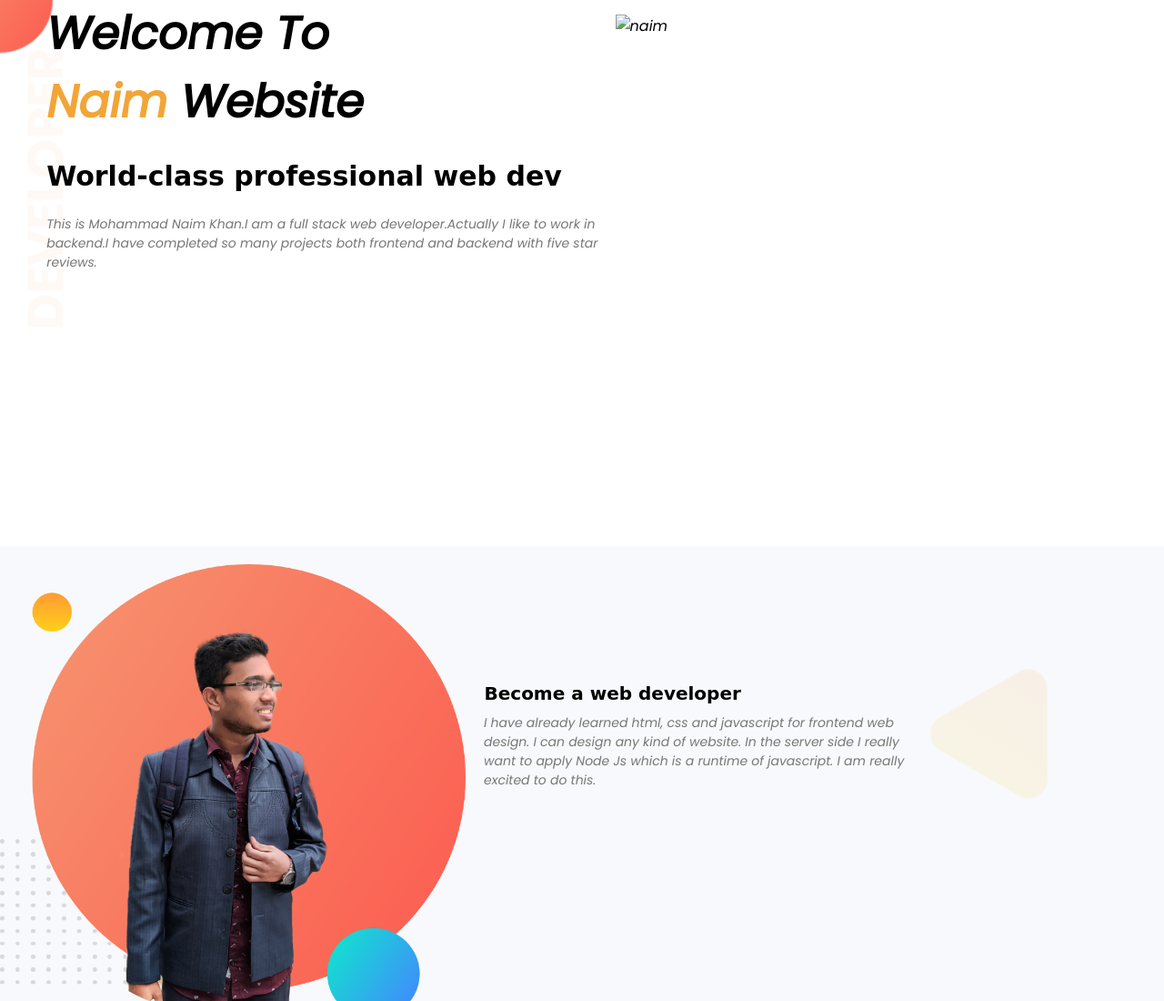
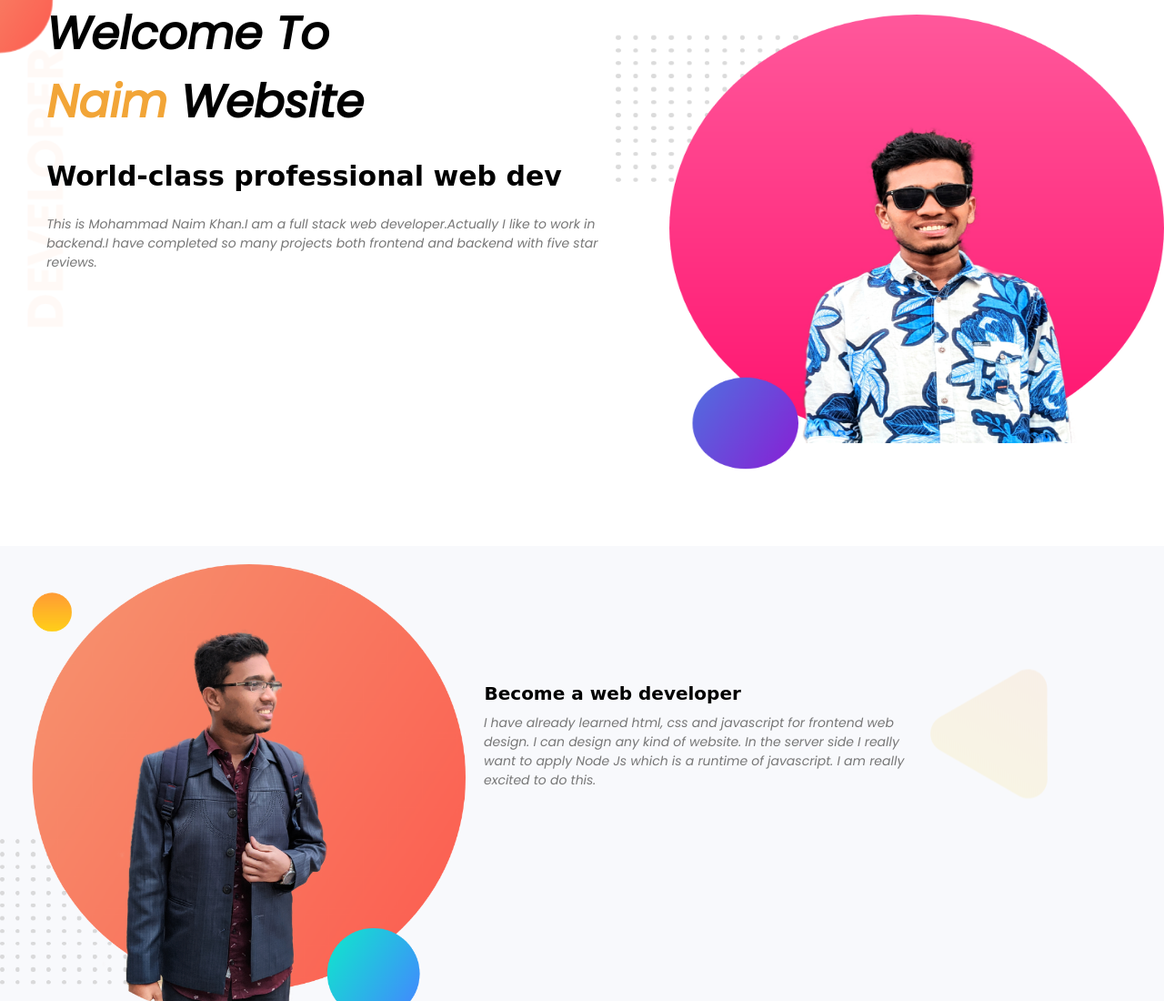
Before and after one commit to MohammadNaimKhan24/web-portfolio, a plain HTML site: page index.html in a window 1280 px wide. Shown: the top 1100 px of the page at 91% size. Drawn offline with Linux system fonts and the light colour scheme.

Commit message:
commit some code

```diff
--- a/index.html
+++ b/index.html
@@ -20,7 +20,7 @@
         <h3>World-class professional web dev</h3>
         <div class="showcase-content">
             <p>This is Mohammad Naim Khan.I am a full stack web developer.Actually I like to work in backend.I have completed so many projects both frontend and backend with five star reviews.</p>
-            <img src="images/naim.img" alt="naim">
+            <img src="images/naim.png" alt="naim">
         </div>
     </section>
 
```
